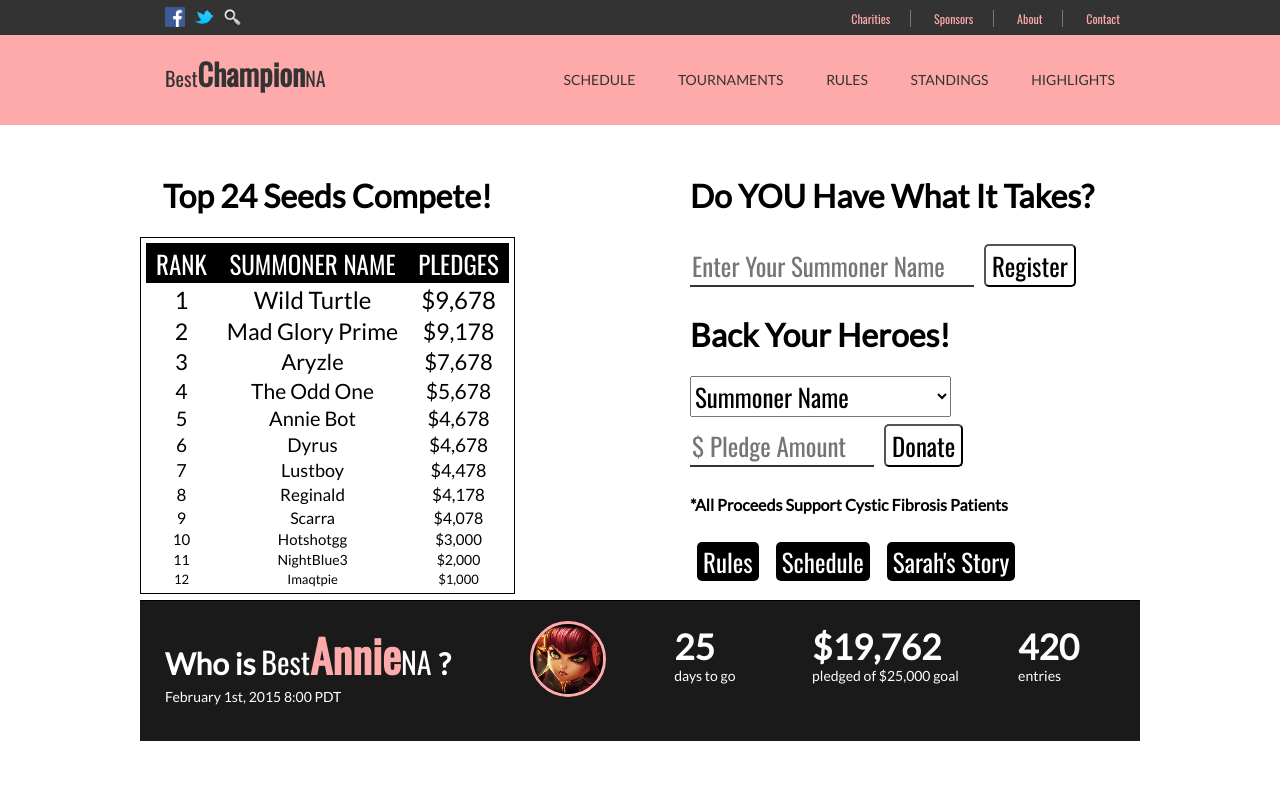
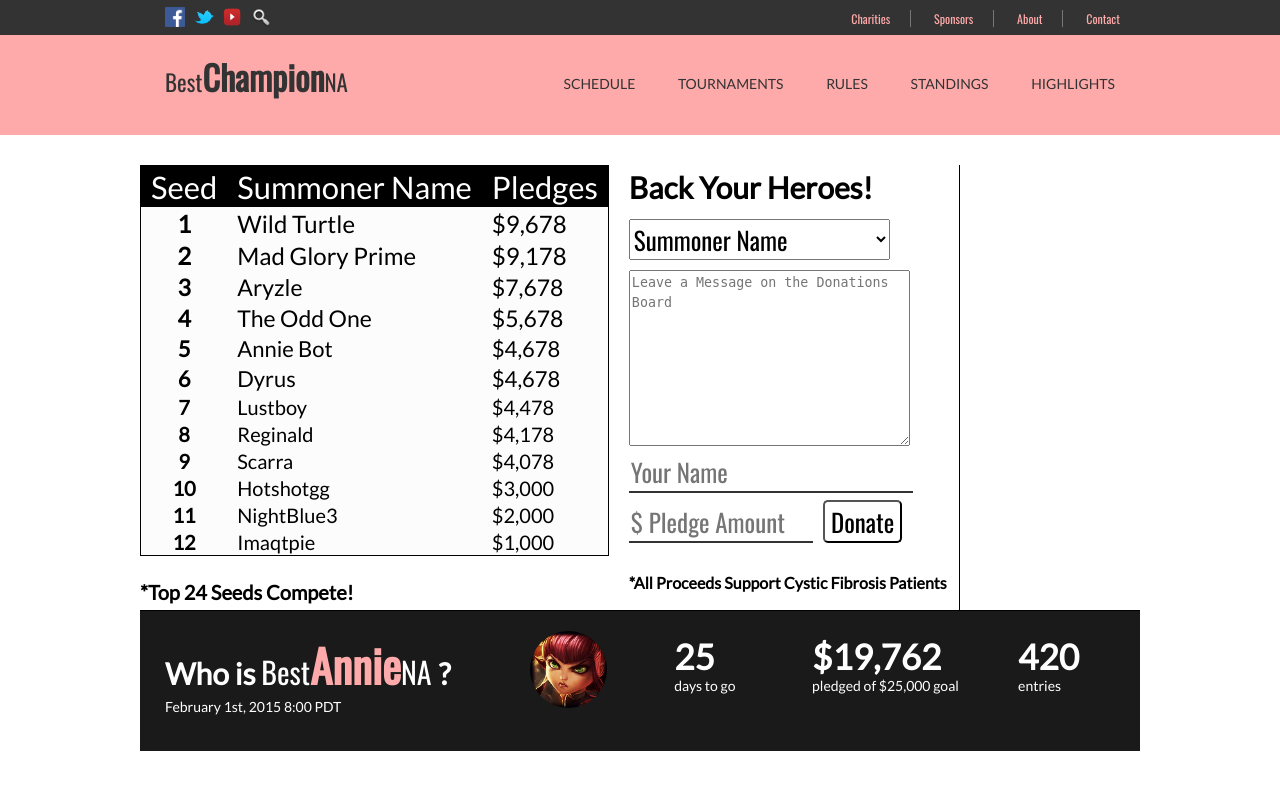
Before and after one commit to tboneyang/leagueoflegendscharity, a Rails app: page / in a window 1280 px wide. Run offline with Rails 7, Linux system fonts and the light colour scheme; style sheets or scripts are compiled from the project's sources; some libraries are stand-ins or nearby versions.

Commit message:
new homepage rulepage scheme

```diff
--- a/app/assets/javascripts/rulepage.js
+++ b/app/assets/javascripts/rulepage.js
@@ -1,3 +1,9 @@
+var openbox = function(){
+	$("#entrybox").empty();
+	//later add function to close box too if it's open
+	$("#entrybox").append("<input placeholder='Enter Your Summoner Name'></input>">);
+}
+
 var regsummoner = function(){
 	$("#afterreg").empty();
 
--- a/app/assets/stylesheets/application.scss
+++ b/app/assets/stylesheets/application.scss
@@ -25,13 +25,15 @@
 	padding:0;
 	height: 100%;
 	font-family:Lato, sans-serif;
+	position:relative;
+	//background-color:#eee;
 }
 
 #wrapper{
 	height:100%;
 	min-height:100%;
 	position:relative;
-	background:white;
+	//background:white;
 }
 
  #indenttopbot{
--- a/app/assets/stylesheets/homepage.scss
+++ b/app/assets/stylesheets/homepage.scss
@@ -22,13 +22,13 @@
 }
 
 #homeqicon{
-	height:70px;
-	width:70px;
+	height:77px;
+	width:77px;
 	float:left;
-	border:3px solid $anniered;
 	margin-top:20px;
 	margin-left:15px;
 	border-radius:100%;
+	//border:1px solid $anniered;
 }
 
 #mainq{
@@ -82,18 +82,22 @@
 		float:left;
 		width:550;
 		height:445px;
-		text-align:center;
+		//text-align:center;
+		font-size:20px;
+		font-weight:bold;
 
 		table{
 			border-spacing:0px;
 			border:1px solid black;
-			padding:5px;
+			font-weight:100;
+			background:#fcfcfc;
 
 			#tableheading{
 				background:black;
 				color:white;
-				text-transform:uppercase;
-				font-family:Oswald;
+				//text-transform:uppercase;
+				//font-family:Oswald;
+				font-weight:100;
 			}
 			td{
 				padding-left:10px;
@@ -104,6 +108,7 @@
 			}
 			#ranktd{
 				text-align:center;
+				font-weight:800;
 				//border-right:1px solid black;
 			}
 		}
@@ -111,15 +116,22 @@
 	}
 
 	#rightbox{
-		width:450px;
-		float:right;
+		//border-left:1px solid black;
+		padding-left:20px;
+		width:330px;
+		float:left;
 		//background:#333;
 		//border:1px solid black;
 		height:445px;
 		position:relative;
+		border-right:1px solid black;
+		line-height:150%;
 
 		h1{
-			//text-align:right;
+			//text-align:center;
+			font-size:30px;
+			margin-top:10px;
+			padding-top:0px;
 		}
 
 		#input1{
@@ -152,6 +164,13 @@
 		input:focus{
 			outline:0;
 		}
+
+		textarea{
+			margin-top:10px;
+			width:275px;
+			height:170px;
+			line-height:150%;
+		}
 		span{
 			button{
 				border-radius:5px;
@@ -161,6 +180,7 @@
 				font-size:25px;
 				font-family:oswald;
 				color:white;
+				padding:5px;
 			}
 		}
 
--- a/app/assets/stylesheets/mainheader.scss
+++ b/app/assets/stylesheets/mainheader.scss
@@ -17,7 +17,7 @@
 	padding-top: 10px;
 
 	a{
-		color:$headertextcolor;
+		color:$headertextcolor;//#7d7;
 		text-decoration: none;
 		padding-right:20px;
 		padding-left:20px;
--- a/app/assets/stylesheets/rulepage.scss
+++ b/app/assets/stylesheets/rulepage.scss
@@ -3,6 +3,18 @@
 	text-align:center;
 	background:#eee;
 	padding:20px;
+	position:relative;
+
+	#ruleheaderbuttonbox{
+		z-index:10;
+		position:absolute;
+		top:15px;
+		right:15px;
+		height:40px;
+		width:40px;
+		background-image:url("/downarrow.png");
+		background-size:cover;
+	}
 }
 
 #ruletable td{
@@ -40,13 +52,11 @@
 
 #entryrulebox{
 	width:100%;
-	height:500px;
 
 
 	#entryrulesection{
 		padding-left:50px;
 		padding-top:25px;
-		height:100px;
 		font-size:24px;
 		font-weight:100;
 
--- a/app/assets/stylesheets/secondheader.scss
+++ b/app/assets/stylesheets/secondheader.scss
@@ -1,12 +1,12 @@
 $lightpurp:#ede;
 $lgreen:#D8F6CE;
-$secondheaderheight:90px;
+$secondheaderheight:100px;
 $headergrey:#333;
 $anniered:#faa;
 
 #secondheaderbox{
 	height:$secondheaderheight;
-	background:$anniered;
+	background:$anniered;//#7d7;
 	width:100%
 
 }
@@ -15,7 +15,7 @@
 	text-transform:uppercase;
 	font-size:14px;
 
-	padding-top:36px;
+	padding-top:40px;
 	float:right;
 
 	a{
@@ -26,25 +26,15 @@
 
 	}
 	a:hover{
-		color:red;
+		color:red;//red;
 	}
-}
-
-#mascot{
-	position:absolute;
-	top:60px;
-	left:36px;
-	height:120px;
-	width:110px;
-	z-index:12;
-
 }
 
 #headlogobox{
 	padding-top: 16px;
 	padding-left:25px;
 	float:left;
-	font-size:20px;
+	font-size:23px;
 }
 
  #mainlogo{
@@ -57,6 +47,11 @@
 
 	#headchamp{
 		font-weight: bold;
-		font-size: 30px;
+		font-size: 34px;
 	}
 }
+
+.hlogo{
+	//height:70px;
+	//width:50px;
+}
--- a/app/assets/stylesheets/static.scss
+++ b/app/assets/stylesheets/static.scss
@@ -16,7 +16,6 @@
 //why won't the background turn white!?!?!?
 #writingcontainer{
 	position:relative;
-	background:white;
 }
 //general
 
--- a/app/assets/stylesheets/tournamentpage.scss
+++ b/app/assets/stylesheets/tournamentpage.scss
@@ -16,12 +16,12 @@
 }
 
 #tournamenticon{
-	height:70px;
-	width:70px;
+	height:75px;
+	width:75px;
 	border-radius:100%;
 	margin-top:12px;
 	margin-bottom:7px;
-	border:3px solid black;
+
 	float:left;
 }
 
--- a/app/views/layouts/_header.html.erb
+++ b/app/views/layouts/_header.html.erb
@@ -3,6 +3,7 @@
 		<nav id="socialmedia">
 			<a href="https://www.facebook.com" ><img class="hicon" src="facebook.png"></a>
 			<a href="https://www.twitter.com" ><img class="hicon" src="twitter.png"></a>
+			<a href="https://www.youtube.com"><img class="hicon" src="youtube.png"></a>
 			<a href="/"><img class="hicon" src="search.png"></a>
 		</nav>
 		<nav id="headernav">
@@ -20,6 +21,7 @@
 		<div id="headlogobox">
 		<span id="mainlogo">
 			<a href="/">Best<span id="headchamp">Champion</span>NA</a>
+			<!--<img class="hlogo" src="/mainlogo.jpg">!-->
 		</span>
 		</div>
 
--- a/app/views/static/home.html.erb
+++ b/app/views/static/home.html.erb
@@ -6,10 +6,9 @@
 
 		<div id="leftbox">
 
-		<h1>Top 24 Seeds Compete!</h1>
 		<table>
-			<tr id="tableheading" style="font-size:25px;">
-				<td>Rank</td>
+			<tr id="tableheading" style="font-size:31px;">
+				<td>Seed</td>
 				<td>Summoner Name</td>
 				<td>Pledges</td>
 			</tr>
@@ -18,72 +17,71 @@
 				<td>Wild Turtle</td>
 				<td>$9,678</td>
 			</tr>
-			<tr style="font-size:23px;">
+			<tr style="font-size:24px;">
 				<td id="ranktd">2</td>
 				<td>Mad Glory Prime</td>
 				<td>$9,178</td>
 			</tr>
-			<tr style="font-size:22px;">
+			<tr style="font-size:23px;">
 				<td id="ranktd">3</td>
 				<td>Aryzle</td>
 				<td>$7,678</td>
 			</tr>
-			<tr style="font-size:21px;">
+			<tr style="font-size:23px;">
 				<td id="ranktd">4</td>
 				<td>The Odd One</td>
 				<td>$5,678</td>
 			</tr>
-			<tr style="font-size:20px;">
+			<tr style="font-size:22px;">
 				<td id="ranktd">5</td>
 				<td>Annie Bot</td>
 				<td>$4,678</td>
 			</tr>
-			<tr style="font-size:19px;">
+			<tr style="font-size:22px;">
 				<td id="ranktd">6</td>
 				<td>Dyrus</td>
 				<td>$4,678</td>
 
 			</tr>
-			<tr style="font-size:18px;">
+			<tr style="font-size:20px;">
 				<td id="ranktd">7</td>
 				<td>Lustboy</td>
 				<td>$4,478</td>
 
 			</tr>
-			<tr style="font-size:17px;">
+			<tr style="font-size:20px;">
 				<td id="ranktd">8</td>
 				<td>Reginald</td>
 				<td>$4,178</td>
 
 			</tr>
-			<tr style="font-size:16px;">
+			<tr style="font-size:20px;">
 				<td id="ranktd">9</td>
 				<td>Scarra</td>
 				<td>$4,078</td>
 			</tr>
-			<tr style="font-size:15px;">
+			<tr style="font-size:20px;">
 				<td id="ranktd">10</td>
 				<td>Hotshotgg</td>
 				<td>$3,000</td>
 			</tr>
-			<tr style="font-size:14px;">
+			<tr style="font-size:20px;">
 				<td id="ranktd">11</td>
 				<td>NightBlue3</td>
 				<td>$2,000</td>
 			</tr>
-			<tr style="font-size:13px;">
+			<tr style="font-size:20px;">
 				<td id="ranktd">12</td>
 				<td>Imaqtpie</td>
 				<td>$1,000</td>
 			</tr>
 		</table>
+		<br>
+		*Top 24 Seeds Compete!
 		</div>
 
 
 		<div id="rightbox">
-			<h1>Do YOU Have What It Takes?</h1>
-			<input id="input1" placeholder="Enter Your Summoner Name">
-			<button>Register</button>
 			<h1>Back Your Heroes!</h1>
 			<select>
 				<option>Summoner Name</option>
@@ -93,14 +91,18 @@
 				<option>YoloSwag420NoScopeFTW</option>
 				<option>The Odd One</option>
 			</select><br>
+
+
+			<textarea placeholder="Leave a Message on the Donations Board"></textarea><br>
+			<input id="input1" placeholder="Your Name"><br>
 			<input id="input2" placeholder="$ Pledge Amount">
-			<button>Donate</button>
+			<button>Donate</button><br>
 			<h4>*All Proceeds Support Cystic Fibrosis Patients</h4>
-			<span>
+			<!--<span>
 			<button>Rules</button>
 			<button>Schedule</button>
-			<button>Sarah's Story</button>
-			</span>
+			<button>Registration</button>
+			</span>!-->
 		</div>
 
 		<div style="clear:both"></div>
```
Also changed, not shown: app/views/static/rules.html.erb (+6 -11 lines), public/downarrow.png (added), public/mainlogo.jpg (added), public/teengirls.jpg (added), public/youtube.png.
